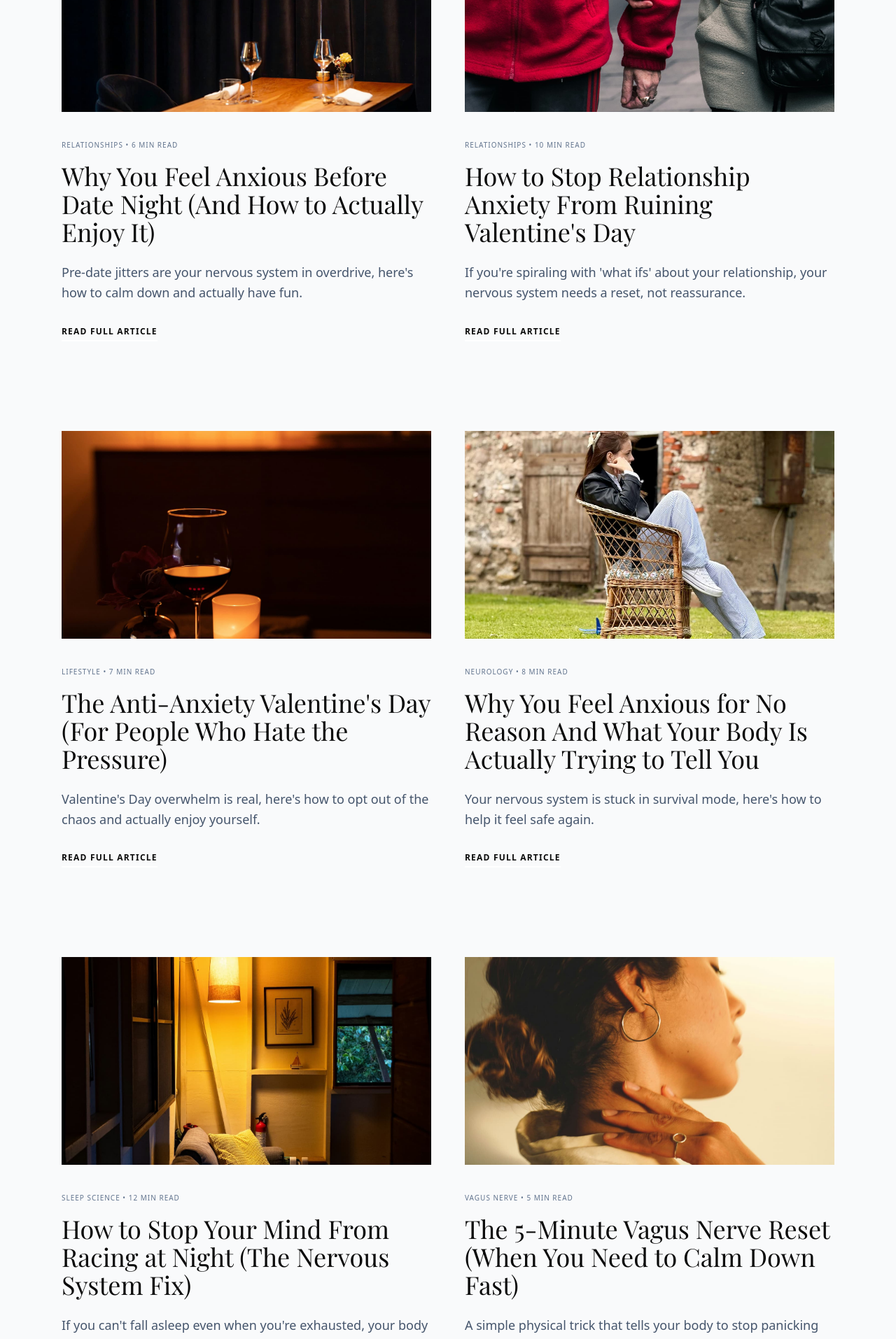
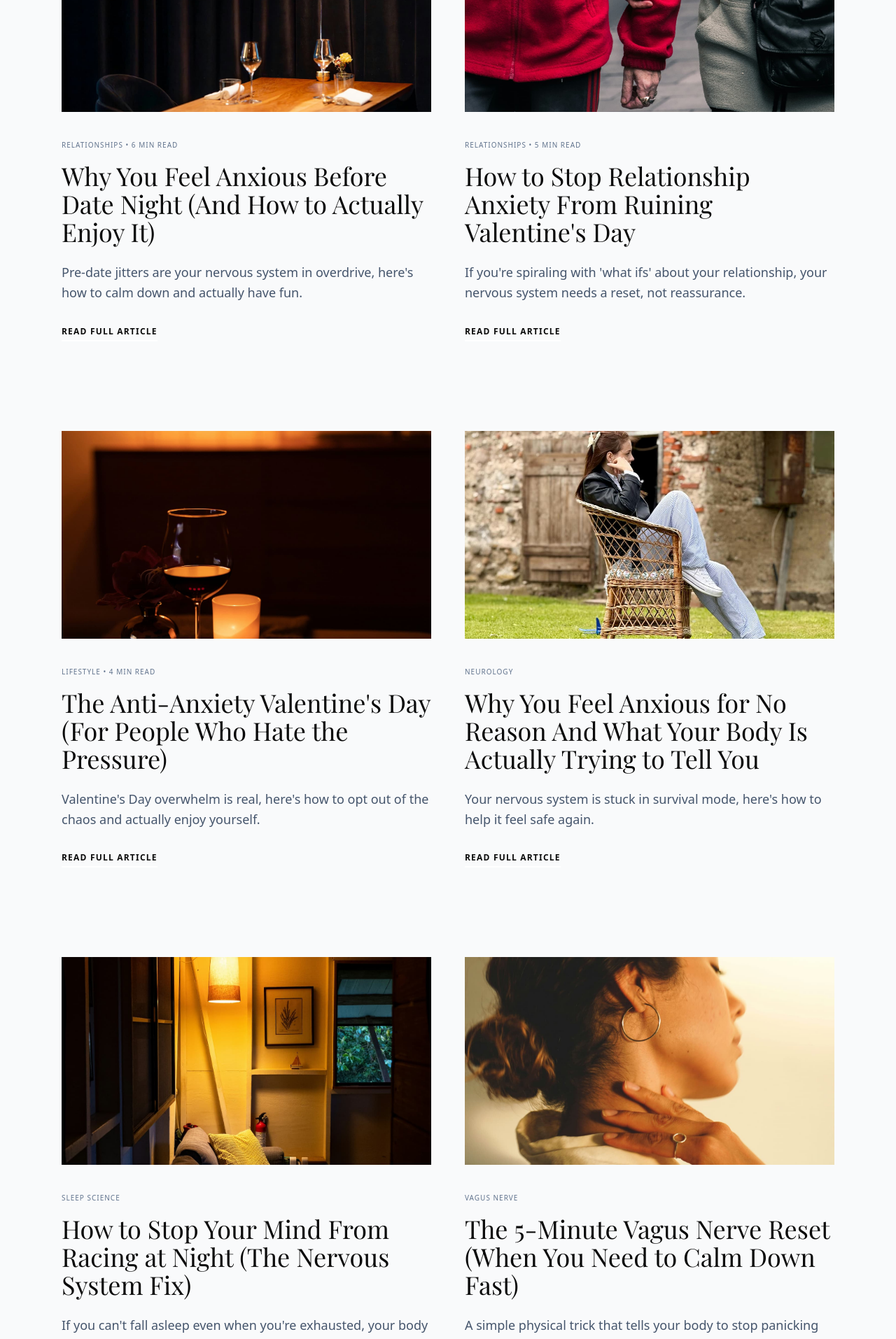
Before and after one commit to FormiloStudios/calmclarity_stitch, a Next.js app: page / in a window 1280 px wide. Shown: the part 1194-3108 px from the top of the page at 70% size. Built offline with nearby package versions, Linux system fonts and the light colour scheme; a web font is replaced by a local one.

Commit message:
Update article reading times and remove them from placeholder articles

```diff
--- a/src/app/articles/how-to-stop-relationship-anxiety-from-ruining-valentines-day/page.tsx
+++ b/src/app/articles/how-to-stop-relationship-anxiety-from-ruining-valentines-day/page.tsx
@@ -20,7 +20,7 @@ export default function ArticlePage() {
                             How to Stop Relationship Anxiety From Ruining Valentine&#39;s Day
                         </h1>
                         <div className="flex items-center justify-center space-x-4 text-sm text-slate-500 dark:text-slate-400">
-                            <span>10 Min Read</span>
+                            <span>5 Min Read</span>
                             <span className="w-1 h-1 bg-current rounded-full"></span>
                             <span>February 2026</span>
                         </div>
--- a/src/app/articles/the-anti-anxiety-valentines-day-for-people-who-hate-the-pressure/page.tsx
+++ b/src/app/articles/the-anti-anxiety-valentines-day-for-people-who-hate-the-pressure/page.tsx
@@ -20,7 +20,7 @@ export default function ArticlePage() {
                             The Anti-Anxiety Valentine&#39;s Day (For People Who Hate the Pressure)
                         </h1>
                         <div className="flex items-center justify-center space-x-4 text-sm text-slate-500 dark:text-slate-400">
-                            <span>7 Min Read</span>
+                            <span>4 Min Read</span>
                             <span className="w-1 h-1 bg-current rounded-full"></span>
                             <span>February 2026</span>
                         </div>
--- a/src/app/page.tsx
+++ b/src/app/page.tsx
@@ -17,7 +17,7 @@ const articles = [
   {
     image: "/val_article2.jpg",
     category: "Relationships",
-    readTime: "10 Min Read",
+    readTime: "5 Min Read",
     title: "How to Stop Relationship Anxiety From Ruining Valentine's Day",
     description: "If you're spiraling with 'what ifs' about your relationship, your nervous system needs a reset, not reassurance.",
     href: "/articles/how-to-stop-relationship-anxiety-from-ruining-valentines-day"
@@ -25,7 +25,7 @@ const articles = [
   {
     image: "/val_article3.jpg",
     category: "Lifestyle",
-    readTime: "7 Min Read",
+    readTime: "4 Min Read",
     title: "The Anti-Anxiety Valentine's Day (For People Who Hate the Pressure)",
     description: "Valentine's Day overwhelm is real, here's how to opt out of the chaos and actually enjoy yourself.",
     href: "/articles/the-anti-anxiety-valentines-day-for-people-who-hate-the-pressure"
@@ -33,7 +33,7 @@ const articles = [
   {
     image: "/article1.jpg",
     category: "Neurology",
-    readTime: "8 Min Read",
+    readTime: "",
     title: "Why You Feel Anxious for No Reason And What Your Body Is Actually Trying to Tell You",
     description: "Your nervous system is stuck in survival mode, here's how to help it feel safe again.",
     href: "/articles/why-you-feel-anxious-for-no-reason"
@@ -41,7 +41,7 @@ const articles = [
   {
     image: "/article2.jpg",
     category: "Sleep Science",
-    readTime: "12 Min Read",
+    readTime: "",
     title: "How to Stop Your Mind From Racing at Night (The Nervous System Fix)",
     description: "If you can't fall asleep even when you're exhausted, your body hasn't switched off yet, here's how to reset it.",
     href: "/articles/how-to-stop-your-mind-from-racing-at-night"
@@ -49,7 +49,7 @@ const articles = [
   {
     image: "/article3.jpg",
     category: "Vagus Nerve",
-    readTime: "5 Min Read",
+    readTime: "",
     title: "The 5-Minute Vagus Nerve Reset (When You Need to Calm Down Fast)",
     description: "A simple physical trick that tells your body to stop panicking and start calming down, in minutes.",
     href: "/articles/the-5-minute-vagus-nerve-reset"
--- a/src/components/ArticleCard.tsx
+++ b/src/components/ArticleCard.tsx
@@ -31,7 +31,7 @@ export function ArticleCard({
             </div>
             <div className="max-w-2xl">
                 <span className="text-[10px] uppercase tracking-widest text-slate-500 mb-4 block">
-                    {category} • {readTime}
+                    {category}{readTime && ` • ${readTime}`}
                 </span>
                 <h3 className="text-3xl md:text-4xl font-display mb-6 group-hover:underline decoration-1 underline-offset-8 transition-all">
                     {title}
```
